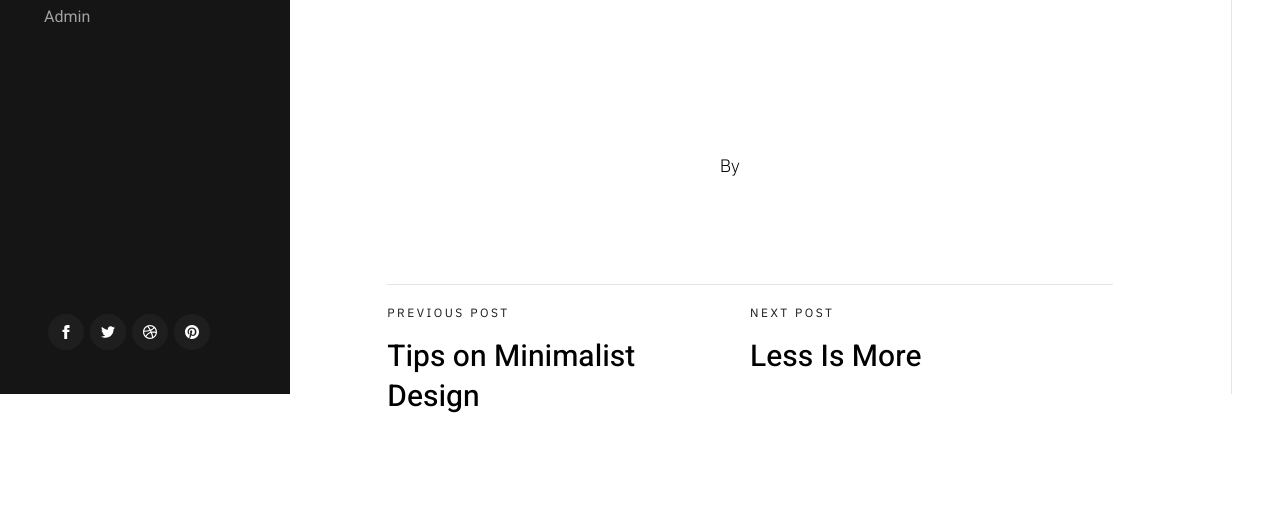
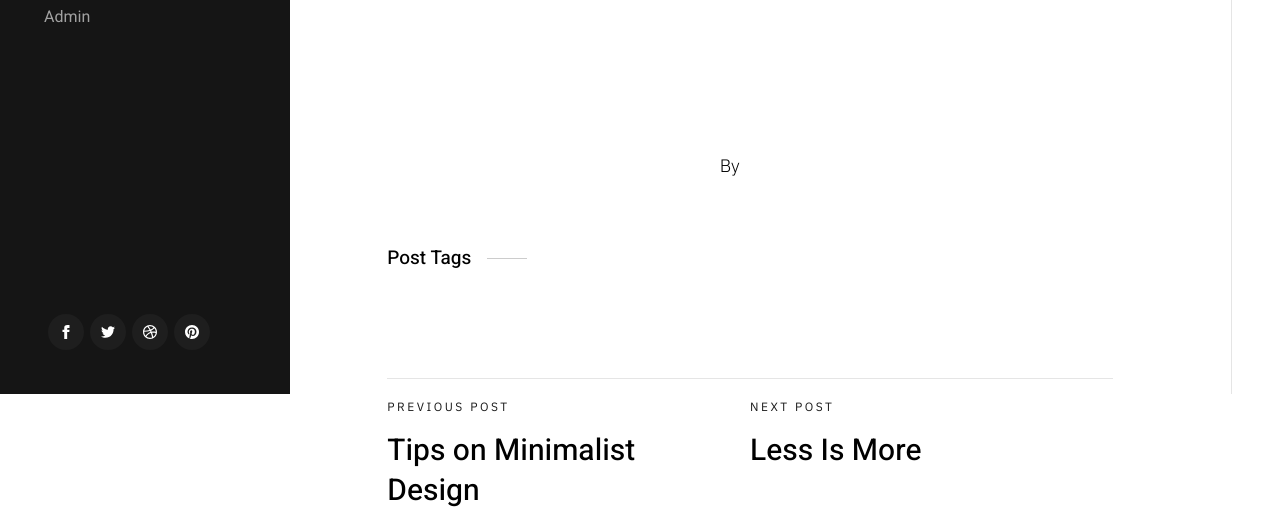
Before and after one commit to kryptxnite/Verum, a Django app: template blog/templates/blog/post/detail.html in a window 1280 px wide. Shown: the part 406-922 px from the top of the page. Run offline with Django 5.2, Linux system fonts and the light colour scheme; the template is opened without the code that fills it: values that come from a table or form of the project are taken from there, others are empty.

Commit message:
Basic tagging on the site has been createdю

```diff
--- a/Verum/settings.py
+++ b/Verum/settings.py
@@ -43,7 +43,8 @@ INSTALLED_APPS = [
     'django.contrib.messages',
     'django.contrib.staticfiles',
 
-    'blog.apps.BlogConfig'
+    'blog.apps.BlogConfig',
+    'taggit'
 ]
 
 MIDDLEWARE = [
--- a/blog/models.py
+++ b/blog/models.py
@@ -2,6 +2,7 @@ from django.db import models
 from django.utils import timezone
 from django.contrib.auth.models import User
 from django.urls import reverse
+from taggit.managers import TaggableManager
 
 class Category(models.Model):
     name = models.CharField(max_length=150, unique=True)
@@ -44,6 +45,7 @@ class Post(models.Model):
 
     objects = models.Manager()
     published = PublishedManager()
+    tags = TaggableManager()
 
     class Meta:
         db_table = 'post'
--- a/blog/templates/blog/post/detail.html
+++ b/blog/templates/blog/post/detail.html
@@ -34,6 +34,18 @@
             <div class="entry__content">
 
                 <div class="lead drop-cap">{{ post.body|markdown }}</div>
+
+                <p class="entry__tags">
+                    <span>Post Tags</span>
+
+                    <span class="entry__tag-list">
+                        {% for tag in post.tags.all %}
+                            <a href="{% url "blog:post_list_by_tag" tag.slug %}">{{ tag.name }}</a>
+                        {% endfor %}
+                        <!-- <a href="#0">lectus</a> -->
+                    </span>
+
+                </p>
 
             </div> <!-- end entry content -->
 
--- a/blog/templates/blog/post/list.html
+++ b/blog/templates/blog/post/list.html
@@ -9,12 +9,17 @@
 <!-- site content
 ================================================== -->
 <div class="s-content">
+    {% if tag %}
+        <h2>#{{ tag.name }}</h2>
+    {% endif %}
 
     <div class="masonry-wrap">
 
         <div class="masonry">
 
             <div class="grid-sizer"></div>
+
+
 
             {% for post in posts %}
             <article class="masonry__brick entry format-standard animate-this">
--- a/blog/urls.py
+++ b/blog/urls.py
@@ -8,4 +8,5 @@ urlpatterns = [
     path('category/<slug:category_slug>/', views.posts, name='post_category_list'),
     path('post/<slug:post>/', views.post_detail, name='post_detail'),
     path('<int:post_id>/comment/', views.post_comment, name='post_comment'),
+    path('tag/<slug:tag_slug>/', views.posts, name='post_list_by_tag')
 ]
```
Also changed, not shown: blog/views.py (+9 -2 lines), blog/migrations/0005_post_tags.py (added).
